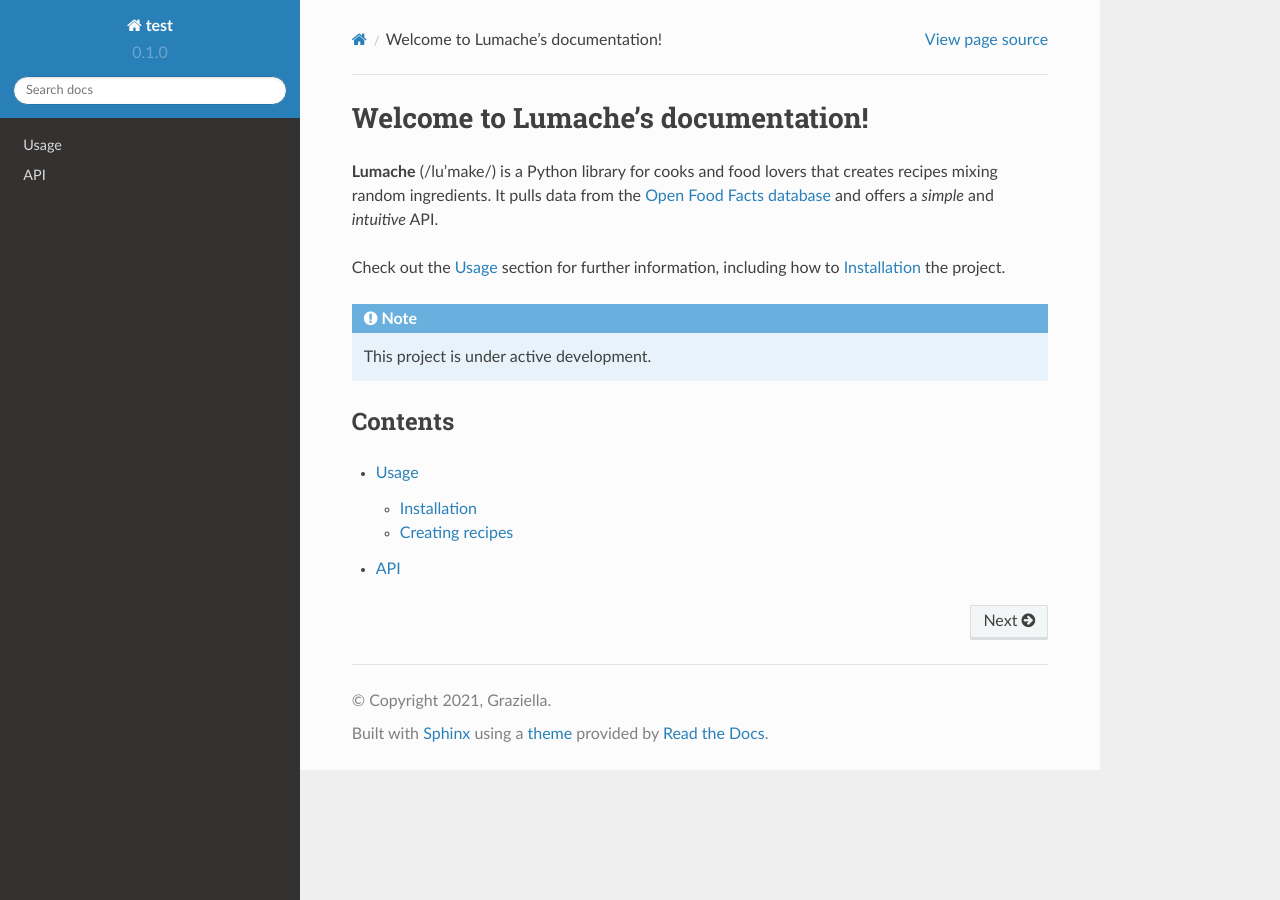
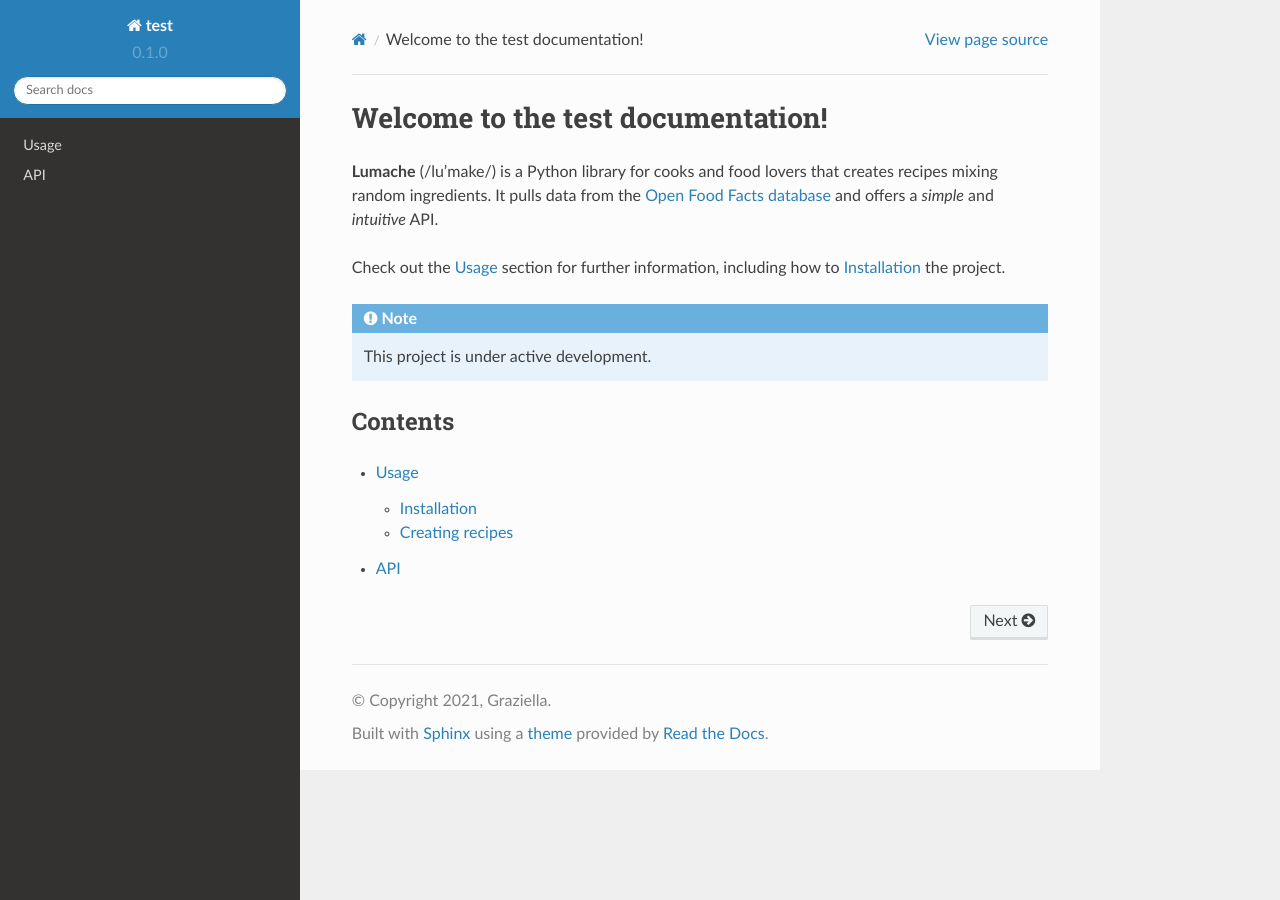
Before and after one commit to CATS-Lab/.github, a Sphinx documentation site: the page built from docs/source/index.rst, in a window 1280 px wide. Built offline with Sphinx 7.4.7 and the Read the Docs theme 2.0.0, drawn with Linux system fonts in a browser that asks for light colours.

Commit message:
Update index.rst

```diff
--- a/docs/source/index.rst
+++ b/docs/source/index.rst
@@ -1,4 +1,4 @@
-Welcome to Lumache's documentation!
+Welcome to the test documentation!
 ===================================
 
 **Lumache** (/lu'make/) is a Python library for cooks and food lovers
```
